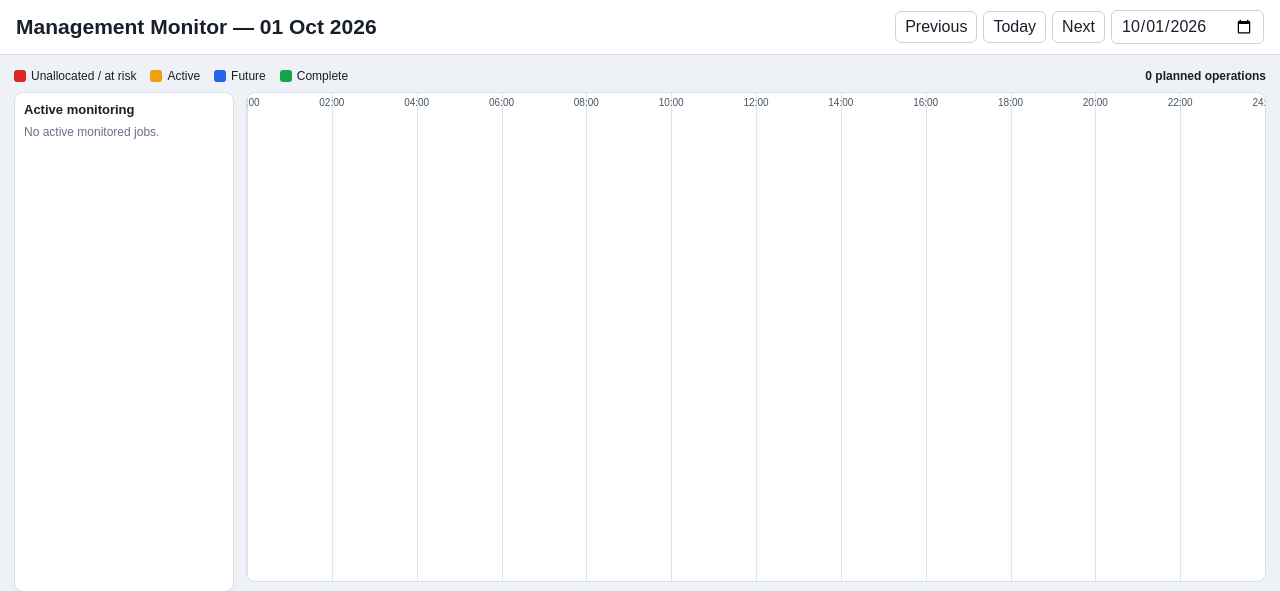
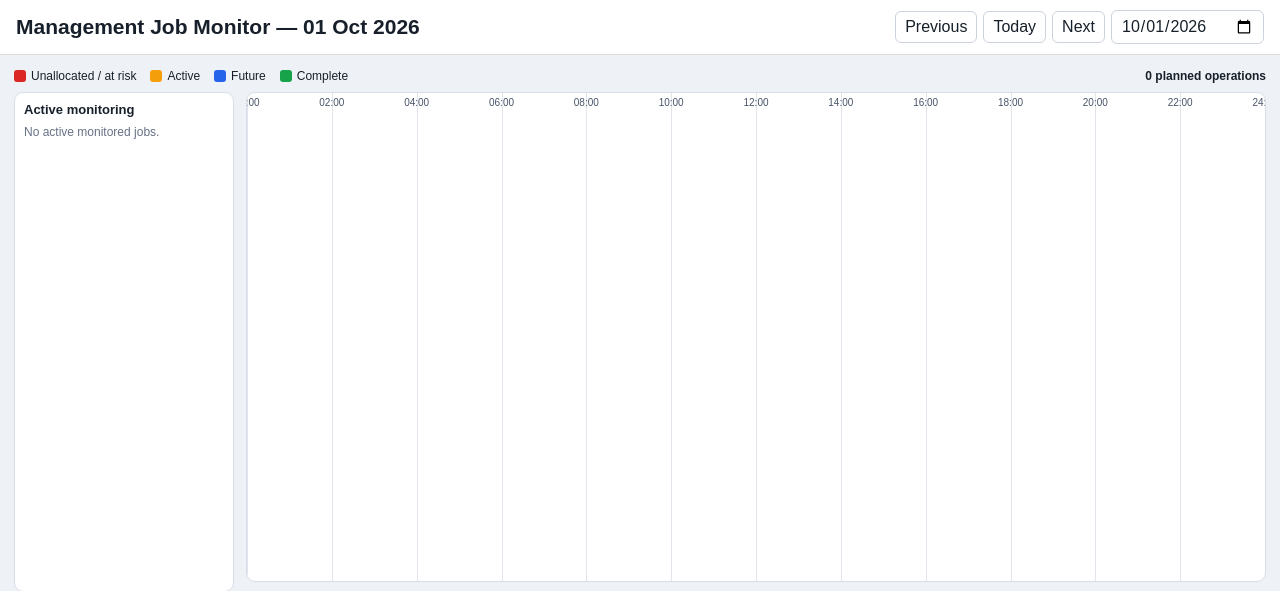
Before and after one commit to Manic8484/job-monitor, a Flask app: page /board in a window 1280 px wide. Shown: the top 591 px of the page. Run offline with Flask 3, Linux system fonts and the light colour scheme; data that the repository does not hold is empty; some libraries are stand-ins or nearby versions.

Commit message:
Add files via upload

```diff
--- a/templates/board.html
+++ b/templates/board.html
@@ -1,6 +1,6 @@
 <!doctype html>
 <html><head><meta charset="utf-8"><meta name="viewport" content="width=device-width,initial-scale=1">
-<title>Management Monitor</title>
+<title>Management Job Monitor</title>
 <style>
 :root{--red:#dc2626;--amber:#f59e0b;--blue:#2563eb;--green:#16a34a;--grey:#6b7280}
 *{box-sizing:border-box}body{margin:0;font-family:Arial,sans-serif;background:#eef1f5;color:#17202a}
@@ -43,7 +43,7 @@ table{width:100%;border-collapse:collapse;margin-top:9px;font-size:12px}th,td{pa
 .job-summary-top .job-head{display:flex;justify-content:space-between;gap:12px;font-weight:bold;margin-bottom:6px}
 .job-summary-top .line{margin-top:4px}
 </style></head><body>
-<header><h1>Management Monitor — {{ selected_date.strftime('%d %b %Y') }}</h1><div class="controls"><a href="/board?date={{ prev_date.isoformat() }}">Previous</a><a href="/board">Today</a><a href="/board?date={{ next_date.isoformat() }}">Next</a><input type="date" value="{{ selected_date.isoformat() }}" onchange="window.location='/board?date='+this.value"></div></header>
+<header><h1>Management Job Monitor — {{ selected_date.strftime('%d %b %Y') }}</h1><div class="controls"><a href="/board?date={{ prev_date.isoformat() }}">Previous</a><a href="/board">Today</a><a href="/board?date={{ next_date.isoformat() }}">Next</a><input type="date" value="{{ selected_date.isoformat() }}" onchange="window.location='/board?date='+this.value"></div></header>
 <div class="wrap">
 <div class="legend"><span><i class="sw" style="background:#dc2626"></i>Unallocated / at risk</span><span><i class="sw" style="background:#f59e0b"></i>Active</span><span><i class="sw" style="background:#2563eb"></i>Future</span><span><i class="sw" style="background:#16a34a"></i>Complete</span><span style="margin-left:auto;font-weight:bold">{{ planned_count }} planned operation{% if planned_count != 1 %}s{% endif %}</span></div>
 <div class="board-row {% if not show_active_column %}planning-only{% endif %}">
@@ -169,4 +169,11 @@ for(const j of op.jobs){
 details.showModal();
 }
 async function saveState(){if(!currentOperation)return;const response=await fetch("/operations/"+currentOperation.operation_id+"/presentation-state",{method:"POST",headers:{"Content-Type":"application/json"},body:JSON.stringify({collected:document.getElementById("state-collected").checked,complete:document.getElementById("state-complete").checked,hidden:document.getElementById("state-hidden").checked})});const data=await response.json();if(!response.ok||!data.ok){alert(data.error||"Could not save operation state");return;}window.location.reload();}
-</script></body></html>
+</script>
+<script>
+setTimeout(function () {
+    window.location.reload();
+}, 300000);
+</script>
+
+</body></html>
```
Also changed, not shown: README.txt.
